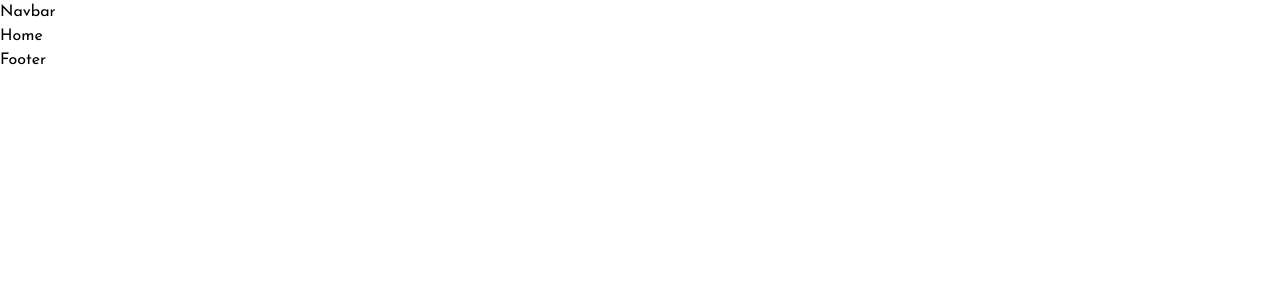
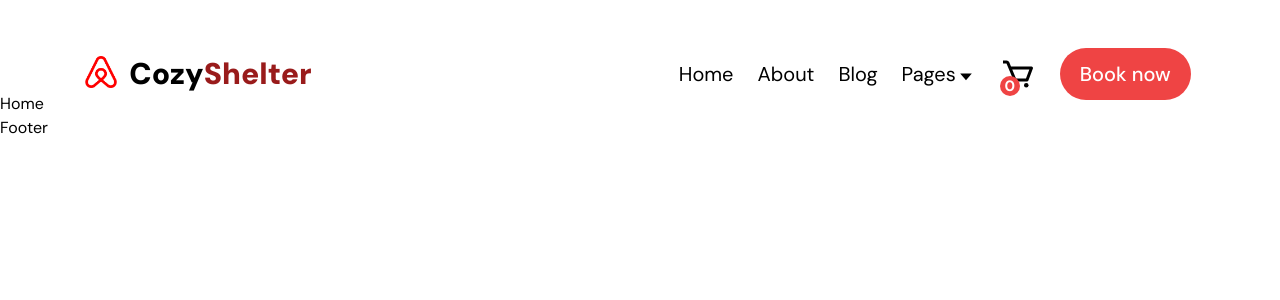
Before and after one commit to Patrick-Njiru/cozy-shelter, a React (Vite) app: page / in a window 1280 px wide. Shown: the top 300 px of the page. Built offline with nearby package versions, Linux system fonts and the light colour scheme; the HTML template or start-up script is replaced by a standard one.

Commit message:
Add the navigation menu.

```diff
--- a/src/index.css
+++ b/src/index.css
@@ -1,11 +1,11 @@
-@import url('https://fonts.googleapis.com/css2?family=Josefin+Sans:ital,wght@0,100..700;1,100..700&display=swap');
+@import url("https://fonts.googleapis.com/css2?family=DM+Sans:ital,opsz,wght@0,9..40,100..1000;1,9..40,100..1000&display=swap");
 
 @tailwind base;
 @tailwind components;
 @tailwind utilities;
 
 :root {
-  font-family: "Josefin Sans", sans-serif;
+	font-family: "DM Sans", sans-serif;
 	font-optical-sizing: auto;
 
 	color-scheme: light;
@@ -15,3 +15,57 @@
 	-webkit-font-smoothing: antialiased;
 	-moz-osx-font-smoothing: grayscale;
 }
+
+/* Navbar */
+#hamburger-btn.open {
+	animation: pulse 1s infinite alternate;
+}
+
+#hamburger-btn.open #top-line {
+	transform: rotate(135deg) translateX(11px);
+}
+
+#hamburger-btn.open #bottom-line {
+	transform: rotate(45deg) translateX(-11px) translateY(-1px);
+}
+
+#pages .caret-down,
+#pages-mobile .caret-down {
+	display: inline;
+}
+
+#pages .caret-up,
+#pages-mobile .caret-up {
+	display: none;
+}
+
+#pages.modal-opened .caret-down,
+#pages-mobile.modal-opened .caret-down {
+	display: none;
+}
+
+#pages.modal-opened .caret-up,
+#pages-mobile.modal-opened .caret-up {
+	display: inline;
+}
+
+/* Animations */
+@keyframes pulse {
+	from {
+		opacity: 0;
+	}
+	to {
+		opacity: 1;
+	}
+}
+
+/* Media Queries */
+@media (max-width: 640px) {
+	#hamburger-btn.open #top-line {
+		transform: rotate(140deg) translateX(8px) translateY(-2px);
+	}
+
+	#hamburger-btn.open #bottom-line {
+		transform: rotate(45deg) translateX(-7px) translateY(-1px);
+	}
+}
--- a/src/pages/global/Navbar.jsx
+++ b/src/pages/global/Navbar.jsx
@@ -1,9 +1,163 @@
-import React from 'react'
+import React, { useState } from "react"
+import { NavLink } from "react-router-dom"
+import { BiCaretDown, BiCaretUp, BiCart } from "react-icons/bi"
+import PagesModal from "../scenes/PagesModal"
 
 const Navbar = () => {
-  return (
-    <div>Navbar</div>
-  )
+	const handleMenuToggle = () => {
+		const mobileMenu = document.getElementById("mobile-menu")
+		mobileMenu.classList.toggle("opacity-0")
+		mobileMenu.classList.toggle("top-28")
+		mobileMenu.classList.toggle("-top-96")
+		document.getElementById("hamburger-btn").classList.toggle("open")
+	}
+
+	const handleModalDisplay = () => {
+		// desktop modal
+		document.getElementById("modal-web").classList.toggle("hidden")
+		document.getElementById("modal-web").classList.toggle("flex")
+		document.getElementById("pages").classList.toggle("modal-opened")
+		// mobile modal
+		document.getElementById("modal-mobile").classList.toggle("hidden")
+		document.getElementById("modal-mobile").classList.toggle("flex")
+		document.getElementById("pages-mobile").classList.toggle("modal-opened")
+	}
+
+	const handleMouseOver = () => {
+		// desktop modal
+		document.getElementById("modal-web").classList.remove("hidden")
+		document.getElementById("modal-web").classList.add("flex")
+		document.getElementById("pages").classList.add("modal-opened")
+	}
+
+	const handleMouseLeave = () => {
+		// desktop modal
+		document.getElementById("modal-web").classList.add("hidden")
+		document.getElementById("modal-web").classList.remove("flex")
+		document.getElementById("pages").classList.remove("modal-opened")
+		// mobile
+		document.getElementById("modal-mobile").classList.add("hidden")
+		document.getElementById("modal-mobile").classList.remove("flex")
+		document.getElementById("pages-mobile").classList.remove("modal-opened")
+	}
+
+	return (
+		<header className='relative top-7 z-10 start-0 end-0'>
+			<nav className='bg-white rounded-full w-11/12 mx-auto py-5 px-5 xl:ps-8'>
+				<div className='flex justify-between items-center'>
+					<NavLink to='/' className='flex space-x-3'>
+						<img src='icon.jpg' alt='logo' className='h-8 hidden sm:block' />
+						<h1 className='font-black text-xl md:text-3xl'>
+							<span className=''>Cozy</span>
+							<span className='text-red-800'>Shelter</span>
+						</h1>
+					</NavLink>
+					{/* Desktop Menu */}
+					<div className='hidden xl:block'>
+						<div className='flex items-center space-x-6 text-xl me-4'>
+							<NavLink to='/' className='transition-all duration-200 hover:text-red-500'>
+								Home
+							</NavLink>
+							<NavLink to='/about' className='transition-all duration-200 hover:text-red-500'>
+								About
+							</NavLink>
+							<NavLink to='/blog' className='transition-all duration-200 hover:text-red-500'>
+								Blog
+							</NavLink>
+							<div
+								id='pages'
+								className='transition-all duration-200 hover:text-red-500'
+								onClick={() => handleModalDisplay()}
+								onMouseOver={() => handleMouseOver()}
+								onMouseLeave={() => handleMouseLeave()}
+							>
+								Pages
+								<button>
+									<BiCaretDown className='caret-down' />
+									<BiCaretUp className='caret-up' />
+								</button>
+								<PagesModal view='web' />
+							</div>
+							<NavLink to='/cart' className='transition-all duration-200 group relative hover:text-gray-500'>
+								<BiCart className='text-4xl' />
+								<sub className='absolute w-5 h-5 pt-2.5 rounded-full bg-red-500 text-white font-bold text-center group-hover:bg-red-300'>
+									0
+								</sub>
+							</NavLink>
+							<NavLink
+								to='/book'
+								className='inline transition-all duration-500 ease-in-out bg-red-500 text-white px-5 py-3 font-medium w-fit rounded-full relative top-0 hover:bg-red-600  hover:-top-1'
+							>
+								Book now
+							</NavLink>
+						</div>
+					</div>
+
+					{/* Hamburger Button */}
+					<div className='me-2 space-x-3 sm:space-x-8 sm:me-6 flex xl:hidden'>
+						<button
+							id='hamburger-btn'
+							className='group relative mt-2 w-8 space-y-2 sm:space-y-3'
+							onClick={() => handleMenuToggle()}
+						>
+							<span
+								id='top-line'
+								className='transition-all duration-500 ease-in-out bg-black h-1 w-inherit block group-hover:bg-gray-800'
+							></span>
+							<span
+								id='bottom-line'
+								className='transition-all duration-500 ease-in-out bg-black h-1 w-inherit block group-hover:bg-gray-800'
+							></span>
+						</button>
+						<NavLink to='/cart' className='transition-all duration-200 hover:text-gray-500'>
+							<BiCart className='group relative text-4xl' />
+							<sub className='absolute bottom-6 w-5 h-5 pt-2.5 rounded-full bg-red-500 text-white font-bold text-center group-hover:bg-red-300'>
+								0
+							</sub>
+						</NavLink>
+					</div>
+				</div>
+			</nav>
+			{/* Mobile Menu */}
+			<div
+				id='mobile-menu'
+				className='transition-all duration-1000 ease-in-out -z-10 opacity-0 absolute -top-96 start-0 end-0'
+			>
+				<div className='flex flex-col w-11/12 mx-auto p-8 rounded-3xl text-xl xl:hidden bg-white'>
+					<NavLink to='/' className='my-2 transition-all duration-200 hover:text-red-500'>
+						Home
+					</NavLink>
+					<NavLink to='/about' className='my-2 transition-all duration-200 hover:text-red-500'>
+						About
+					</NavLink>
+					<NavLink to='/blog' className='my-2 transition-all duration-200 hover:text-red-500'>
+						Blog
+					</NavLink>
+					<div
+						id="pages-mobile"
+						className='mt-2  transition-all duration-200 hover:text-red-500'
+						onClick={() => handleModalDisplay()}
+						onMouseOver={() => handleMouseOver()}
+						onMouseLeave={() => handleMouseLeave()}
+					>
+						Pages
+						<button>
+							<BiCaretDown className='caret-down' />
+							<BiCaretUp className='caret-up' />
+						</button>
+						<PagesModal view='mobile' />
+					</div>
+
+					<NavLink
+						to='/book'
+						className='transition-all duration-500 ease-in-out mt-4 bg-red-500 text-white px-5 py-3 font-medium w-fit rounded-full hover:bg-red-600 hover:mt-3 hover:mb-1'
+					>
+						Book now
+					</NavLink>
+				</div>
+			</div>
+		</header>
+	)
 }
 
 export default Navbar
--- /dev/null
+++ b/src/pages/scenes/PagesModal.jsx
@@ -0,0 +1,78 @@
+import React from "react"
+import { NavLink } from "react-router-dom"
+import PropTypes from "prop-types"
+
+
+const PagesModal = ({ view }) => {
+	if (view == "web") {
+		return (
+			<div
+				id='modal-web'
+				className='hidden fixed flex-col p-6 bg-white text-black rounded-lg top-30 end-48 w-60 z-10 space-y-4'
+			>
+				<h1 className='font-bold'> Pages </h1>
+				<NavLink to='/' className='transition-all duration-200 hover:text-red-500'>
+					Home
+				</NavLink>
+				<NavLink to='/about' className='transition-all duration-200 hover:text-red-500'>
+					About
+				</NavLink>
+				<NavLink to='/blog' className='transition-all duration-200 hover:text-red-500'>
+					Blog
+				</NavLink>
+				<NavLink to='/blog-post' className='transition-all duration-200 hover:text-red-500'>
+					Blog Post
+				</NavLink>
+				<NavLink to='/contact' className='transition-all duration-200 hover:text-red-500'>
+					Contact
+				</NavLink>
+				<NavLink to='/rooms' className='transition-all duration-200 hover:text-red-500'>
+					Rooms
+				</NavLink>
+				<NavLink to='/rooms-signle' className='transition-all duration-200 hover:text-red-500'>
+					Rooms Single
+				</NavLink>
+				<NavLink to='/rooms-category' className='transition-all duration-200 hover:text-red-500'>
+					Rooms Category
+				</NavLink>
+			</div>
+		)
+  }
+
+	return (
+		<div
+			id='modal-mobile'
+			className='hidden flex-col p-6 bg-white text-black rounded-lg space-y-3'
+		>
+			<h1 className='font-bold'> Pages </h1>
+			<NavLink to='/' className='transition-all duration-200 hover:text-red-500'>
+				Home
+			</NavLink>
+			<NavLink to='/about' className='transition-all duration-200 hover:text-red-500'>
+				About
+			</NavLink>
+			<NavLink to='/blog' className='transition-all duration-200 hover:text-red-500'>
+				Blog
+			</NavLink>
+			<NavLink to='/blog-post' className='transition-all duration-200 hover:text-red-500'>
+				Blog Post
+			</NavLink>
+			<NavLink to='/contact' className='transition-all duration-200 hover:text-red-500'>
+				Contact
+			</NavLink>
+			<NavLink to='/rooms' className='transition-all duration-200 hover:text-red-500'>
+				Rooms
+			</NavLink>
+			<NavLink to='/rooms-signle' className='transition-all duration-200 hover:text-red-500'>
+				Rooms Single
+			</NavLink>
+			<NavLink to='/rooms-category' className='transition-all duration-200 hover:text-red-500'>
+				Rooms Category
+			</NavLink>
+		</div>
+	)
+}
+
+PagesModal.propTypes = { view: PropTypes.string.isRequired}
+
+export default PagesModal
```
Lines whose indentation alone changed are shown as unchanged.
